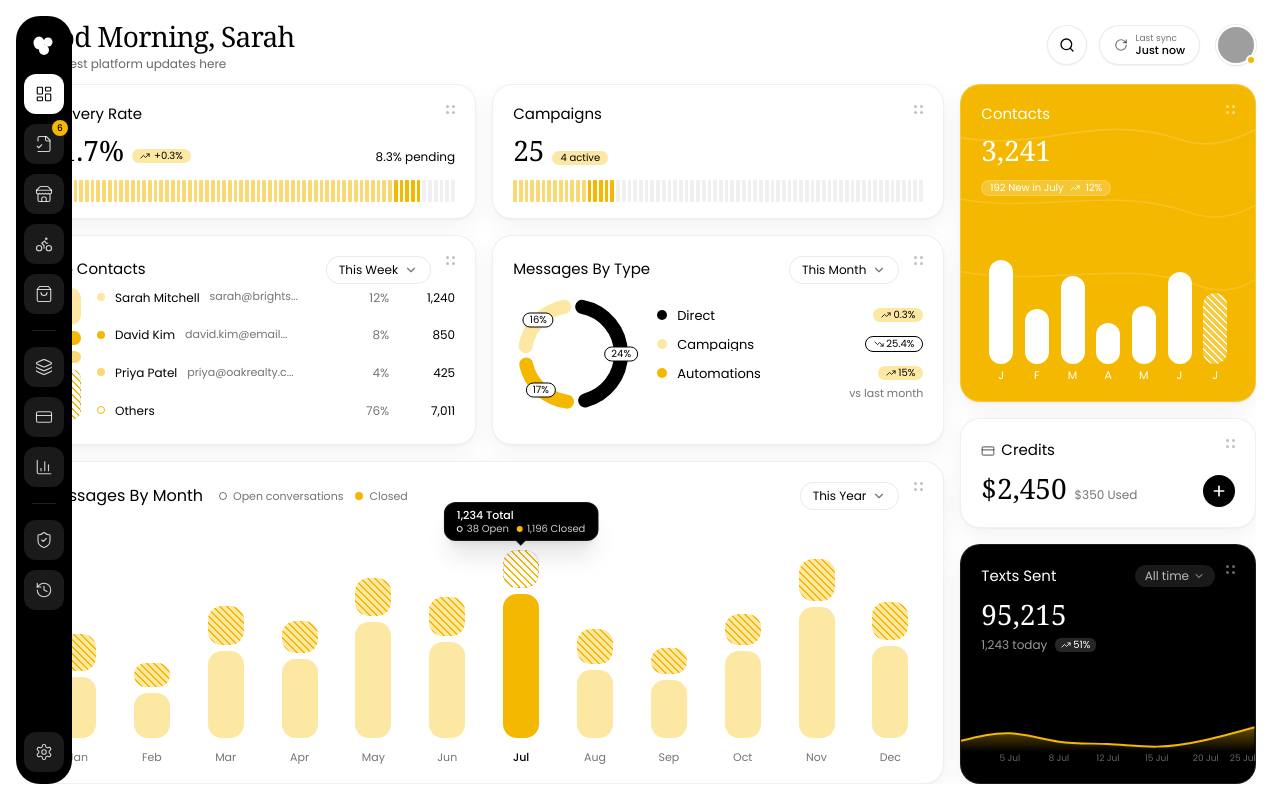
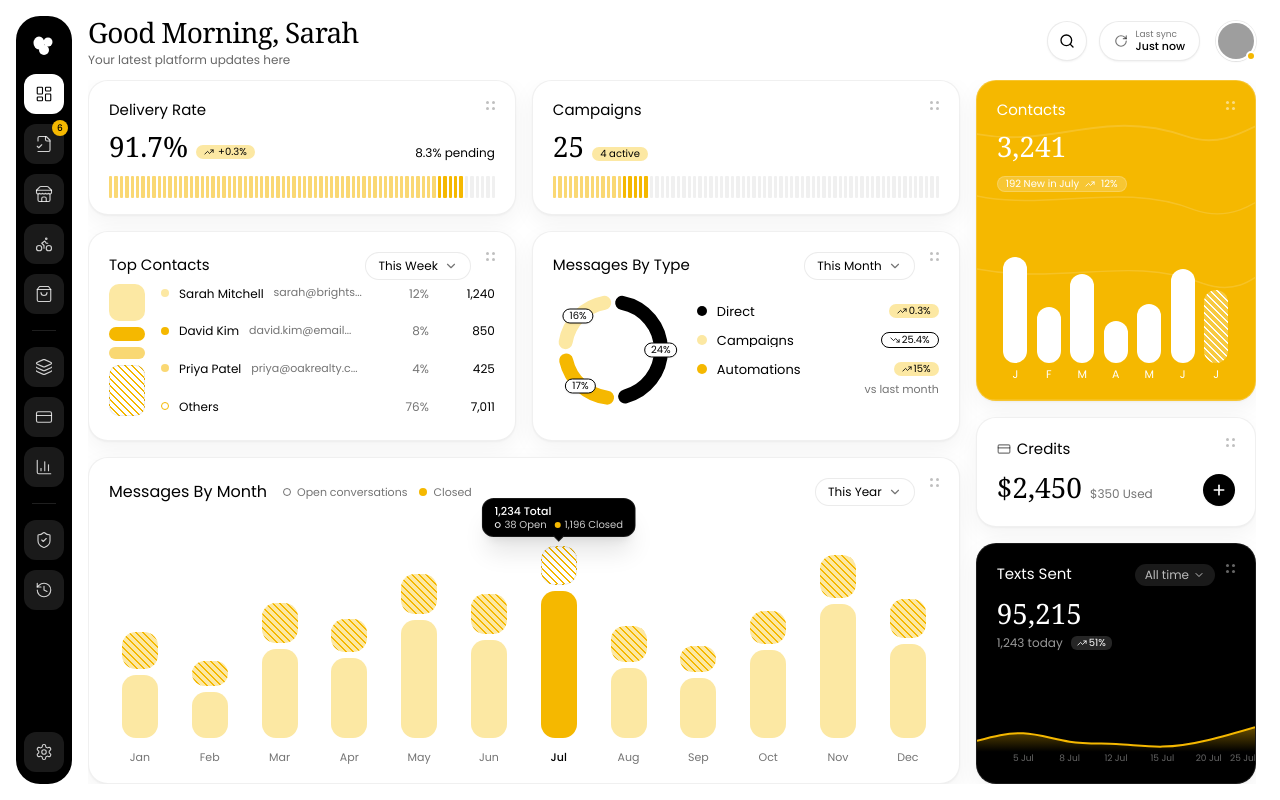
Before and after one commit to vortexdevelopment1/Fillcart, a React (Vite) app in the folder apps/admin-dashboard/: page / in a window 1280 px wide. Built offline with nearby package versions, Linux system fonts and the light colour scheme; grey boxes are pictures that could not be loaded; a web font is replaced by a local one.

Commit message:
fix(layout): prevent sidebar overlap by isolating left padding to pl-[88px]

```diff
--- a/apps/admin-dashboard/src/components/layout/MainLayout.tsx
+++ b/apps/admin-dashboard/src/components/layout/MainLayout.tsx
@@ -12,8 +12,8 @@ export const MainLayout: React.FC<MainLayoutProps> = ({ children }) => {
       {/* Fixed/Floating Sidebar */}
       <Sidebar />
 
-      {/* Main Screen Area */}
-      <main className="flex-1 md:pl-[88px] h-screen flex flex-col pt-5 pb-4 px-4 lg:px-6 w-full max-w-[1600px] mx-auto overflow-hidden bg-white">
+      {/* Main Screen Area - pl-4 on mobile, md:pl-[88px] on desktop so content never hides behind 56px floating sidebar */}
+      <main className="flex-1 h-screen flex flex-col pt-4 pb-4 pl-4 md:pl-[88px] pr-4 md:pr-6 w-full overflow-hidden bg-white">
         {/* Global Header */}
         <Header />
 
```
